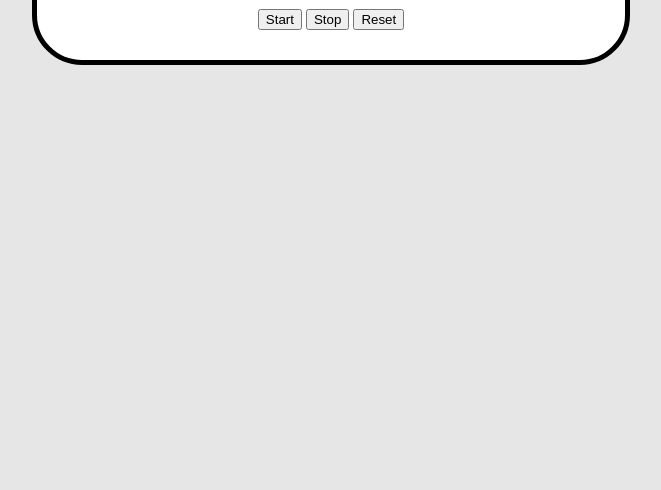
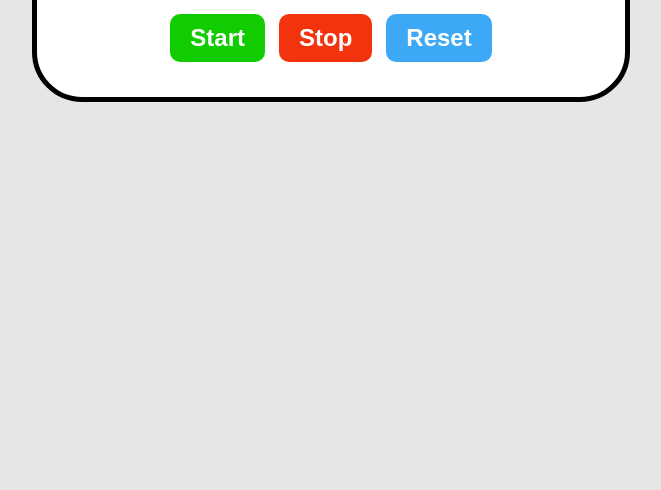
Before and after one commit to pcarydev/Stopwatch, a plain HTML site: page index.html in a window 1280 px wide. Shown: the part 310-800 px from the top of the page, without its empty margins (309-970 px from the left). Drawn offline with Linux system fonts and the light colour scheme.

Commit message:
Add color and styles to control buttons

```diff
--- a/styles.css
+++ b/styles.css
@@ -29,3 +29,40 @@ body {
     text-shadow: 2px 2px 2px hsla(0, 0%, 0%, 0.75);
     margin-bottom: 25px;
 }
+
+#controls button {
+    font-size: 1.5rem;
+    font-weight: bold;
+    padding: 10px 20px;
+    margin: 5px;
+    min-width: 25px;
+    border: none;
+    border-radius: 10px;
+    cursor: pointer;
+    color: white;
+    transition: background-color 0.5s ease;
+}
+
+#startBtn {
+    background-color: hsl(115, 100%, 40%);
+}
+
+#startBtn:hover {
+    background-color: hsl(115, 100%, 30%);
+}
+
+#stopBtn {
+    background-color: hsl(10, 90%, 50%);
+}
+
+#stopBtn:hover {
+    background-color: hsl(10, 90%, 40%);
+}
+
+#resetBtn {
+    background-color: hsl(205, 90%, 60%);
+}
+
+#resetBtn:hover {
+    background-color: hsl(205, 90%, 50%);
+}
```
